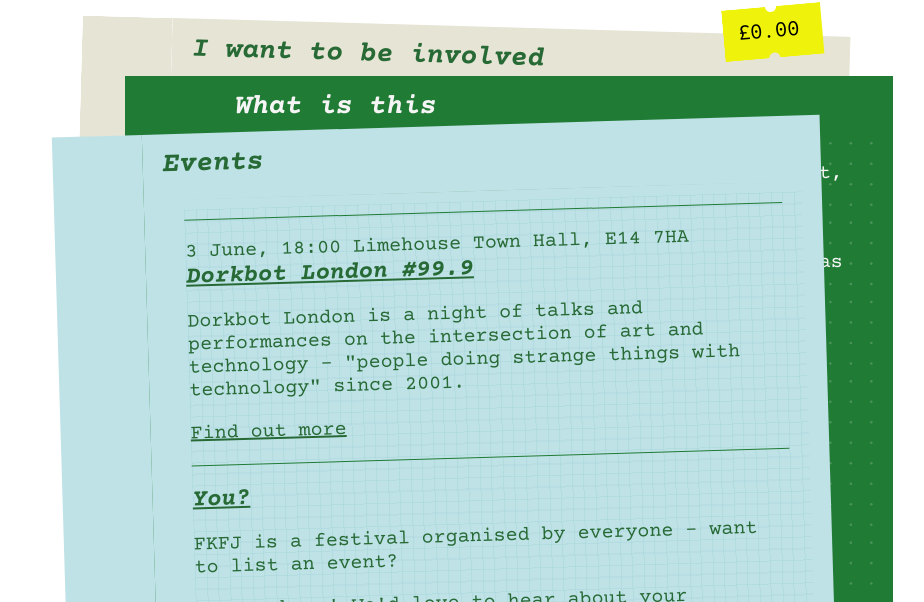
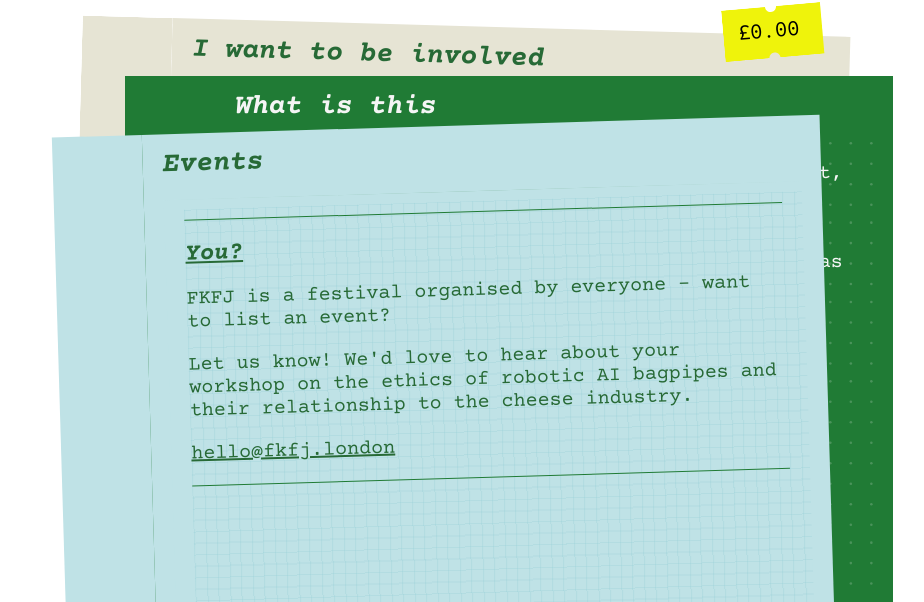
Before and after one commit to fkfjdotorg/fkfj.london, a plain HTML site: page index.html in a window 1280 px wide. Shown: the part 198-800 px from the top of the page, without its empty margins (171-1095 px from the left). Drawn offline with Linux system fonts and the light colour scheme.

Commit message:
Kill dorkbot

```diff
--- a/index.html
+++ b/index.html
@@ -72,13 +72,6 @@
             <div class="content">
               <ol class="events">
                 <li class="event expanded">
-                  <span class="date-time">3 June, 18:00</span>
-                  <span class="location">Limehouse Town Hall, E14 7HA</span>
-                  <span class="title">Dorkbot London #99.9</span>
-                  <p>Dorkbot London is a night of talks and performances on the intersection of art and technology - "people doing strange things with technology" since 2001.</p>
-                  <p><a href="https://dorkbotlondon.org">Find out more</a></p>
-                </li>
-                <li class="event expanded">
                   <span class="title">You?</span>
                   <p>FKFJ is a festival organised by everyone - want to list an event?</p>
                   <p>Let us know! We'd love to hear about your workshop on the ethics of robotic AI bagpipes and their relationship to the cheese industry.</p>
```
